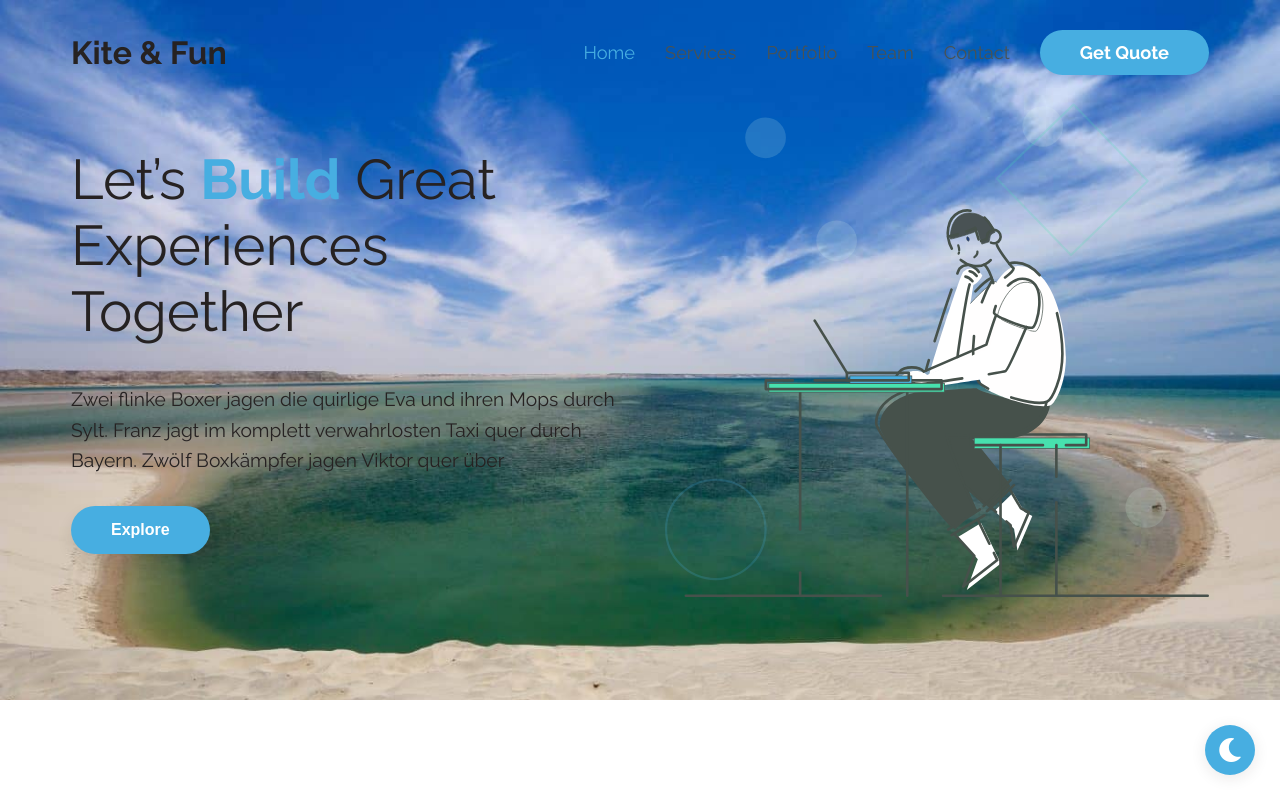
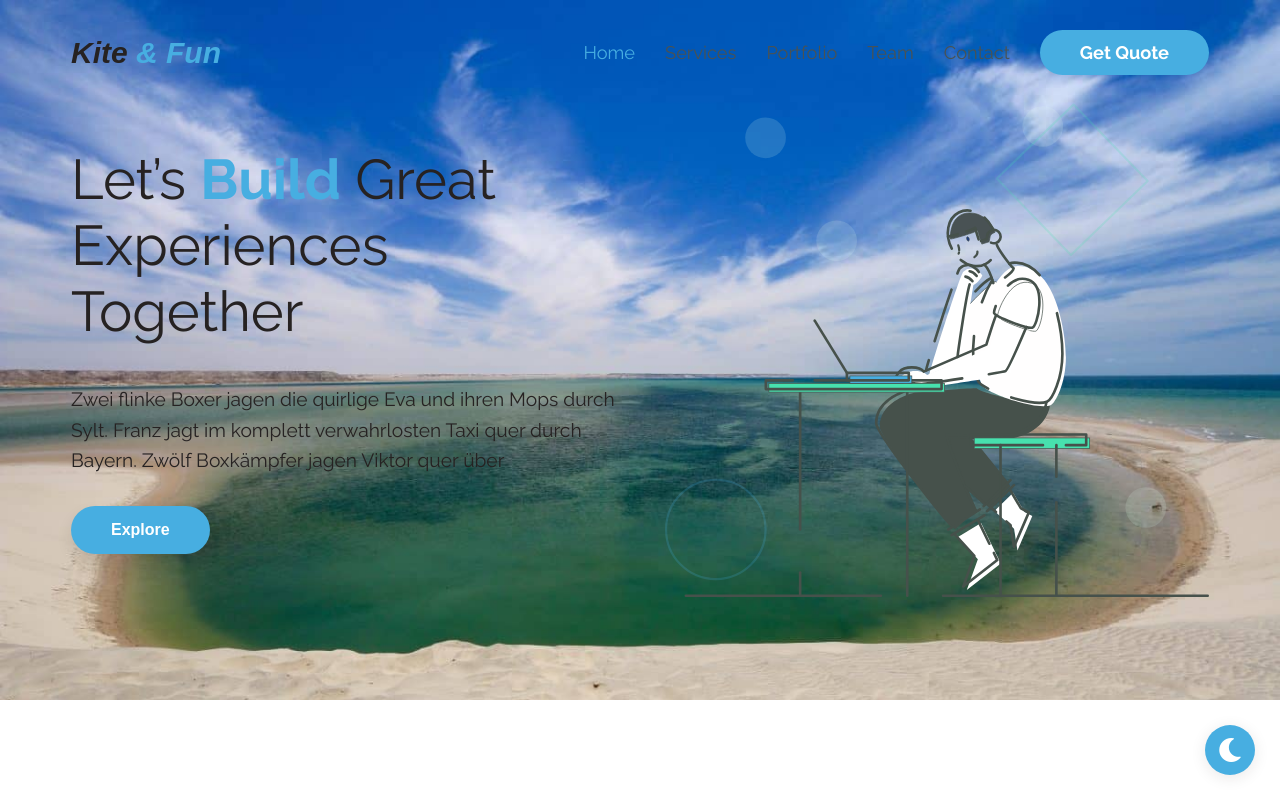
Before and after one commit to ismailchbiki/kite-and-fun, a React (Create React App) app: page / in a window 1280 px wide. Shown: the top 800 px of the page. Built offline with nearby package versions, Linux system fonts and the light colour scheme.

Commit message:
logo updated 'Kite & Fun'

```diff
--- a/public/Apis/Logo.json
+++ /dev/null
@@ -1,5 +0,0 @@
-{
-  "imageLink": "/assets/favicon.png",
-  "image": "",
-  "text": "Kite & Fun"
-}
--- a/src/Components/Footer/Footer/Footer.js
+++ b/src/Components/Footer/Footer/Footer.js
@@ -9,15 +9,9 @@ import "./Footer.scss";
 
 // Footer Footer Component
 const FooterFooter = ({ copyRight }) => {
-  // Custome Hooks
   const { preventRouterLinks } = usePreventRouterLinks(
     `${process.env.PUBLIC_URL}/`
   );
-
-  // Fetch Logo
-  const {
-    data: { image = "", text = "" },
-  } = useAxios("./Apis/logo.json", []);
 
   // Fetch Social
   const { data: social = [] } = useAxios("./Apis/social.json", []);
@@ -44,16 +38,9 @@ const FooterFooter = ({ copyRight }) => {
         onClick={preventRouterLinks}
         className="logo"
       >
-        {image && (
-          <img
-            src={image}
-            alt="Logo"
-            draggable="false"
-            className="logo-image"
-          />
-        )}
-
-        {text && <span className="logo-text">{text}</span>}
+        <div className="logo-text">
+          Kite <span>& Fun</span>
+        </div>
       </Link>
 
       <p className="copy-right">{copyRight}</p>
--- a/src/Components/Footer/Footer/Footer.scss
+++ b/src/Components/Footer/Footer/Footer.scss
@@ -25,7 +25,7 @@
 
     .logo-text {
       @include logo-text;
-      color: #fff;
+      color: #fff; // Footer background is black
     }
   }
 
--- a/src/Components/Navbar/Logo/Logo.js
+++ b/src/Components/Navbar/Logo/Logo.js
@@ -1,7 +1,6 @@
 import { Link } from "react-router-dom";
 
 // Import Custome Hooks
-import useAxios from "./../../../CustomeHooks/useAxios/useAxios";
 import usePreventRouterLinks from "./../../../CustomeHooks/usePreventRouterLinks/usePreventRouterLinks";
 
 // Main Navbar Logo Sass File
@@ -9,15 +8,9 @@ import "./Logo.scss";
 
 // Navbar Logo Component
 const NavbarLogo = () => {
-  // Custome Hooks
   const { preventRouterLinks } = usePreventRouterLinks(
     `${process.env.PUBLIC_URL}/`
   );
-
-  // Fetch data
-  const {
-    data: { image = "", text = "" },
-  } = useAxios("./Apis/logo.json", []);
 
   return (
     <Link
@@ -25,11 +18,9 @@ const NavbarLogo = () => {
       onClick={preventRouterLinks}
       className="logo"
     >
-      {image && (
-        <img src={image} alt="Logo" draggable="false" className="logo-image" />
-      )}
-
-      {text && <span className="logo-text">{text}</span>}
+      <div className="logo-text">
+        Kite <span>& Fun</span>
+      </div>
     </Link>
   );
 };
--- a/src/Components/Navbar/Logo/Logo.scss
+++ b/src/Components/Navbar/Logo/Logo.scss
@@ -4,11 +4,12 @@
 .logo {
   @include logo;
 
+  // logo image styling (if existing)
   .logo-image {
     @include logo-image;
-    // max-width: 60px;
   }
 
+  // logo text styling
   .logo-text {
     @include logo-text;
   }
--- a/src/Sass/Mixins/Components/logo.scss
+++ b/src/Sass/Mixins/Components/logo.scss
@@ -18,7 +18,23 @@
 // Logo Text Mixin
 @mixin logo-text {
   @include first-header;
-  font-size: 2rem;
+  font-size: 30px;
   color: $third-color;
   user-select: none;
+  font-weight: normal;
+  font-weight: bold;
+  font-family: "Poppins", sans-serif;
+  font-style: italic;
+
+  @media (max-width: $maxLargeScreens) {
+    font-size: 30px;
+  }
+
+  @media (max-width: $maxXSmallScreens) {
+    font-size: 22px;
+  }
+
+  span {
+    color: $main-color;
+  }
 }
```
